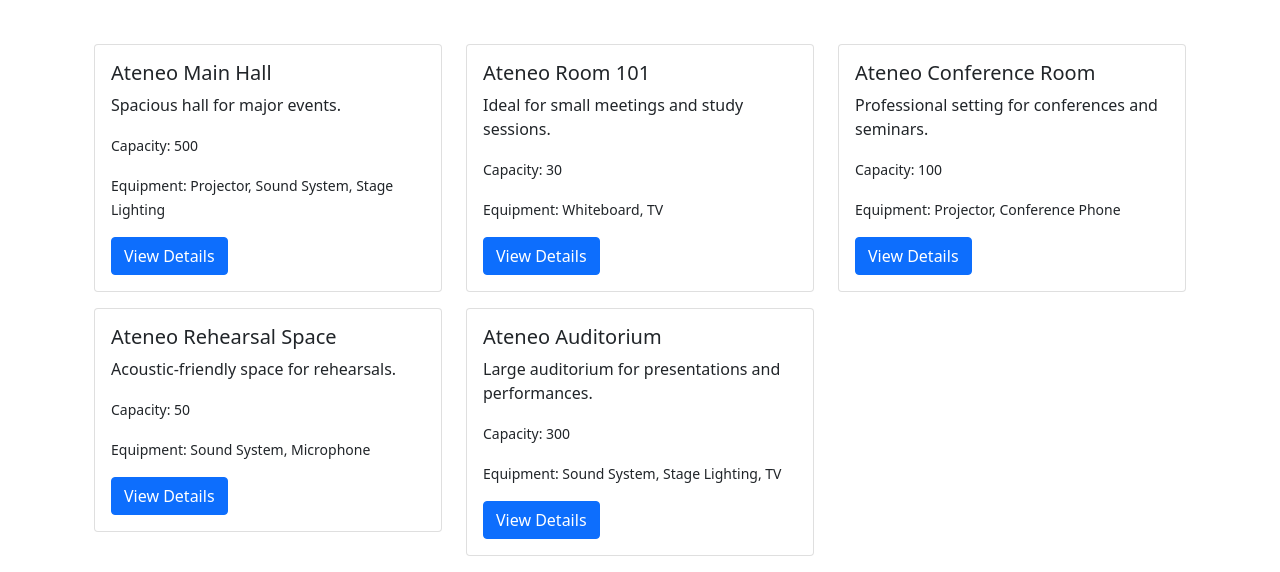
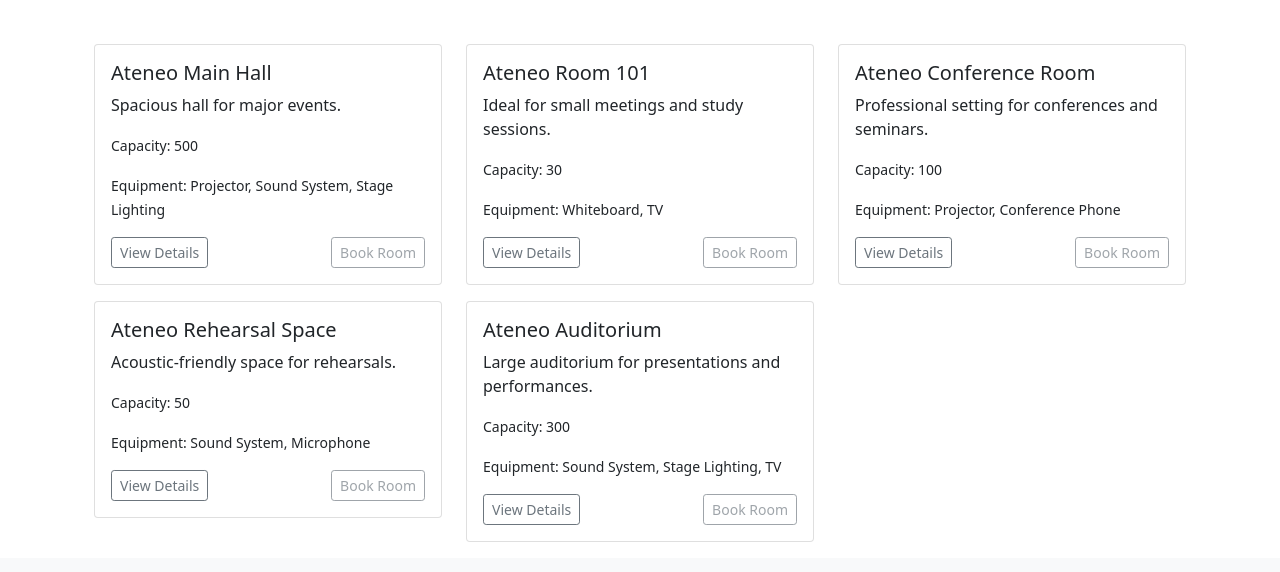
Before and after one commit to njvil/CSCI-142i, a Django app: page / in a window 1280 px wide. Shown: the part 321-893 px from the top of the page. After the commit the page ends 863 px from the top, so only its background shows below. Run offline with Django 5.2, Linux system fonts and the light colour scheme; data comes from the database, SQL or seed files in the repository; both versions use the stored data as it was after the commit; some libraries are stand-ins or nearby versions.

Commit message:
Allowed booking directly from the Filter

```diff
--- a/facility_booking/booking/templates/base.html
+++ b/facility_booking/booking/templates/base.html
@@ -89,5 +89,7 @@
   });
 </script>
 
+{% block extra_js %}{% endblock %}
+
 </body>
 </html>
--- a/facility_booking/booking/templates/booking/room_list.html
+++ b/facility_booking/booking/templates/booking/room_list.html
@@ -56,7 +56,21 @@
             {% endfor %}
           </small>
         </p>
-        <a href="{% url 'room_detail' room.pk %}" class="btn btn-primary">View Details</a>
+        <div class="d-flex justify-content-between">
+          <a href="{% url 'room_detail' room.pk %}" class="btn btn-outline-secondary btn-sm">View Details</a>
+
+          {% if event_date and start_time and end_time %}
+            <form method="get" action="{% url 'room_detail' room.pk %}">
+              <input type="hidden" name="event_date" value="{{ event_date }}">
+              <input type="hidden" name="start_time" value="{{ start_time }}">
+              <input type="hidden" name="end_time" value="{{ end_time }}">
+              <input type="hidden" name="open_modal" value="true">
+              <button type="submit" class="btn btn-success btn-sm">Book Room</button>
+            </form>
+          {% else %}
+            <button class="btn btn-outline-secondary btn-sm" disabled title="Select date and time to book">Book Room</button>
+          {% endif %}
+        </div>
       </div>
     </div>
   </div>
--- a/facility_booking/booking/views.py
+++ b/facility_booking/booking/views.py
@@ -54,13 +54,28 @@ def room_detail(request, pk):
     all_other_rooms = list(Room.objects.exclude(pk=pk))
     random.shuffle(all_other_rooms)
     other_rooms = all_other_rooms[:8]
-    bookings = Booking.objects.filter(room=room).order_by('start_time')
-    booking_form = BookingForm(initial={'room': room.id})
+    bookings = Booking.objects.filter(room=room).order_by('event_date', 'start_time')
+
+    # Pre-fill the booking form with date and time from GET (if available)
+    initial_data = {'room': room.id}
+    if 'event_date' in request.GET:
+        initial_data['event_date'] = request.GET.get('event_date')
+    if 'start_time' in request.GET:
+        initial_data['start_time'] = request.GET.get('start_time')
+    if 'end_time' in request.GET:
+        initial_data['end_time'] = request.GET.get('end_time')
+
+    booking_form = BookingForm(initial=initial_data)
+
+    # Check if open_modal flag is present
+    open_modal = request.GET.get('open_modal', 'false').lower() == 'true'
+
     return render(request, 'booking/room_detail.html', {
         'room': room,
         'bookings': bookings,
         'other_rooms': other_rooms,
         'form': booking_form,
+        'open_modal': open_modal,
     })
 
 @login_required
```
Also changed, not shown: facility_booking/booking/templates/booking/room_detail.html (+23 -5 lines), facility_booking/db.sqlite3.
